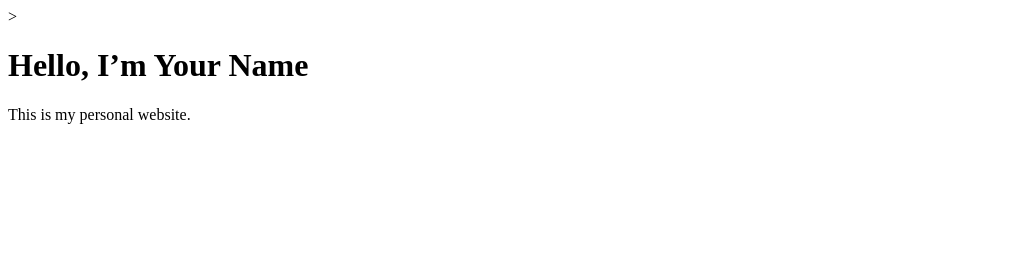
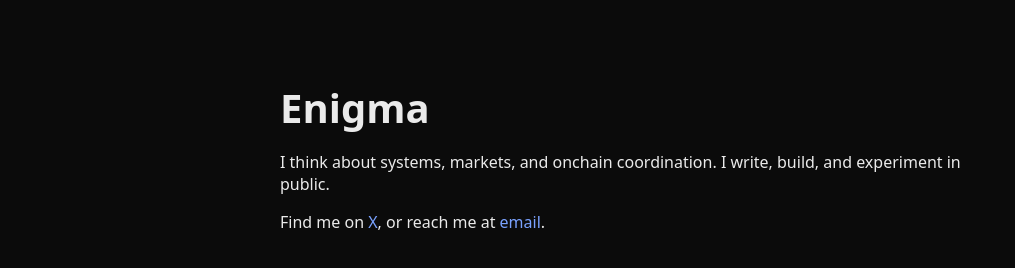
Before and after one commit to ade-enigma/ade-enigma.github.io, a plain HTML site: page index.html in a window 1280 px wide. Shown: the whole page, without its empty margins (0-1015 px from the left). Drawn offline with Linux system fonts and the light colour scheme.

Commit message:
Update index.html

```diff
--- a/index.html
+++ b/index.html
@@ -1,10 +1,21 @@
 <!DOCTYPE html>
 <html>
-<head <link rel="stylesheet" href="style.css"> >
-  <title>Your Name</title>
+<head >
+<link rel="stylesheet" href="style.css">
 </head>
 <body>
-  <h1>Hello, I’m Your Name</h1>
-  <p>This is my personal website.</p>
+ <h1>Enigma</h1>
+
+<p>
+I think about systems, markets, and onchain coordination.
+I write, build, and experiment in public.
+</p>
+
+<p>
+Find me on
+<a href="https://x.com/yourhandle">X</a>,
+or reach me at
+<a href="mailto:you@email.com">email</a>.
+</p>
 </body>
 </html>
```
